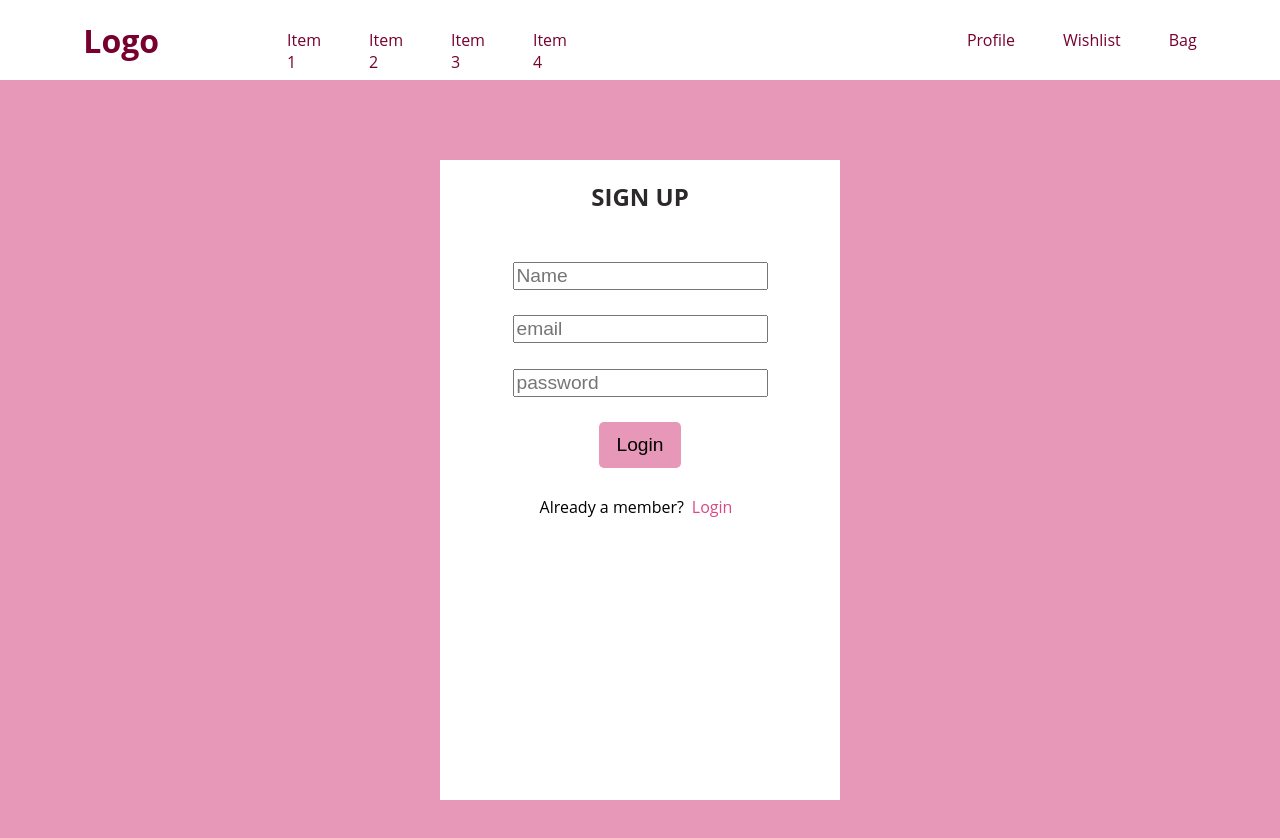
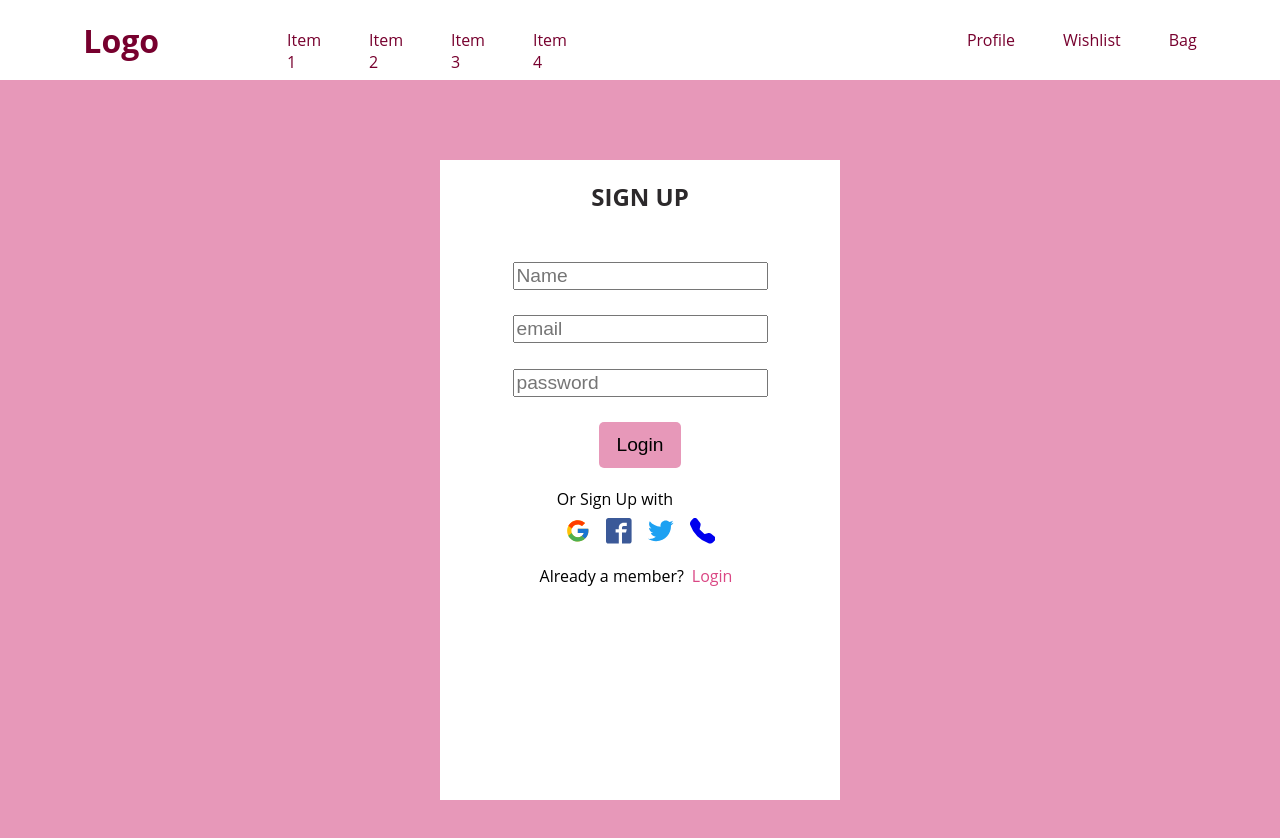
Before and after one commit to OindrilaDas27/shopping-app, a React (Create React App) app: page /signup in a window 1280 px wide. Shown: the top 838 px of the page. Built offline with nearby package versions, Linux system fonts and the light colour scheme.

Commit message:
set up and initialized firebase and added google authentication

```diff
--- a/package.json
+++ b/package.json
@@ -6,8 +6,11 @@
     "@testing-library/jest-dom": "^5.16.5",
     "@testing-library/react": "^13.4.0",
     "@testing-library/user-event": "^13.5.0",
+    "axios": "^1.2.1",
+    "firebase": "^9.15.0",
     "react": "^18.2.0",
     "react-dom": "^18.2.0",
+    "react-icons": "^4.7.1",
     "react-router-dom": "^6.4.5",
     "react-scripts": "5.0.1",
     "web-vitals": "^2.1.4"
--- /dev/null
+++ b/src/config/firebase-config.js
@@ -0,0 +1,21 @@
+import { initializeApp } from 'firebase/app';
+import { getAnalytics } from "firebase/analytics";
+import { getAuth } from "firebase/auth";
+import 'firebase/compat/analytics';
+
+//Firebase configuration
+const firebaseConfig = {
+  apiKey: "AIzaSyCnWL6igLpsumWYQtEUbZ5p4xS7liB8AOU",
+  authDomain: "shopping-app-33743.firebaseapp.com",
+  projectId: "shopping-app-33743",
+  storageBucket: "shopping-app-33743.appspot.com",
+  messagingSenderId: "909523266327",
+  appId: "1:909523266327:web:0de6c7952ba2888bea6552",
+  measurementId: "G-4S1MXVT4XW"
+};
+
+// Initialize Firebase
+const app = initializeApp(firebaseConfig);
+const analytics = getAnalytics(app);
+// Initialize Firebase Authentication and get a reference to the service
+export const auth = getAuth(app);
--- /dev/null
+++ b/src/context/authContext.js
@@ -0,0 +1,14 @@
+
+import { GoogleAuthProvider, signInWithPopup } from "firebase/auth";
+import { auth } from '../config/firebase-config';
+
+const provider = new GoogleAuthProvider();
+
+//To sign-In with Google
+export const signInWithGoogle = () => {
+    signInWithPopup(auth, provider).then((result) => {
+        console.log(result);
+    }).catch((error) => {
+        console.log(error);
+    })
+}
--- a/src/index.js
+++ b/src/index.js
@@ -1,6 +1,7 @@
 import React from 'react';
 import ReactDOM from 'react-dom';
 import { BrowserRouter } from 'react-router-dom';
+import './config/firebase-config';
 
 import './index.css';
 import App from './App';
--- a/src/pages/signup/signup.js
+++ b/src/pages/signup/signup.js
@@ -1,23 +1,47 @@
 import React from "react";
-import { Link } from 'react-router-dom';
-import classes from './signup.module.css';
+import { Link } from "react-router-dom";
+import { signInWithGoogle } from '../../context/authContext';
+import { FcGoogle } from "react-icons/fc";
+import { ImFacebook2 } from "react-icons/im";
+import { FaTwitter } from "react-icons/fa";
+import { BsTelephoneFill } from "react-icons/bs";
+import classes from "./signup.module.css";
 
 function SignUP() {
+
+
   return (
     <div>
       <div className={classes.signUP}>
         <div className={classes.signUpForm}>
           <h2>SIGN UP</h2>
           <div className={classes.userInfo}>
-                    <input type='text' placeholder='Name'></input>
-                    <input type='text' placeholder='email'></input>
-                    <input type='password' placeholder='password'></input>
+            <input type="text" placeholder="Name"></input>
+            <input type="text" placeholder="email"></input>
+            <input type="password" placeholder="password"></input>
             <div className={classes.btn}>
-                        <input type='submit' value='Login'></input>
+              <input type="submit" value="Login"></input>
+            </div>
+            <div className={classes.signUpsocials}>
+              Or Sign Up with
+              <div className={classes.socials}>
+                <Link>
+                  <FcGoogle onClick={ signInWithGoogle }/>
+                </Link>
+                <Link className={classes.facebook}>
+                  <ImFacebook2 />
+                </Link>
+                <Link className={classes.twitter}>
+                  <FaTwitter />
+                </Link>
+                <Link to="">
+                  <BsTelephoneFill />
+                </Link>
+              </div>
             </div>
             <div className={classes.login}>
               Already a member?
-                        <Link to=''>Login</Link>
+              <Link to="">Login</Link>
             </div>
           </div>
         </div>
--- a/src/pages/signup/signup.module.css
+++ b/src/pages/signup/signup.module.css
@@ -35,6 +35,21 @@
     border-color: transparent;
 }
 
+.signUpsocials{
+    padding: 0.5rem 0 0 0;
+}
+
+.socials {
+    display: flex;
+    flex-direction: row;
+    justify-content: center;
+    padding: 0.5rem 0 0 0;
+}
+
+.socials a {
+    padding: 0 0.5rem;
+}
+
 .login {
     padding: 1rem;
 }
@@ -44,3 +59,16 @@
     padding: 0 0.5rem;
     color: #da4784;
 }
+
+.socials svg {
+    width: 1.6rem;
+    height: 1.6rem;
+}
+
+.facebook svg {
+    color: #3b5998;
+}
+
+.twitter svg {
+    color: #1DA1F2;
+}
```
Also changed, not shown: 1 other file (tests, documents, lock files or other folders). Lines whose indentation alone changed are shown as unchanged.
